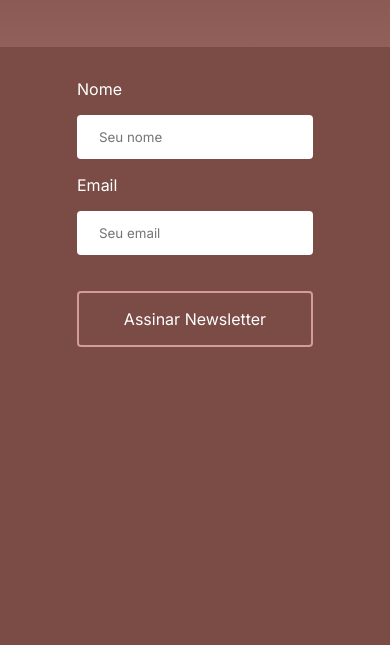
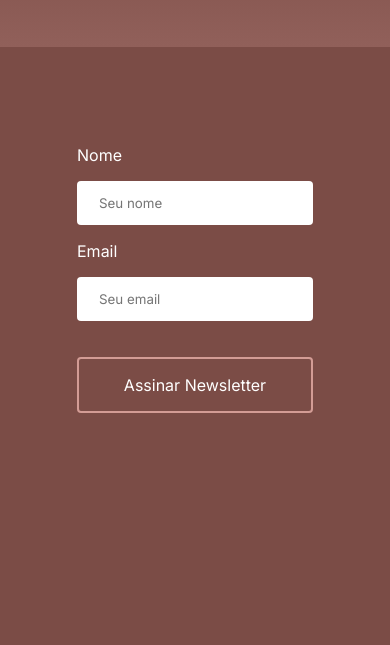
Before and after one commit to ana-schreiner/Exerc-cios-em-aula., a plain HTML site: page 1906/exercicio1/exercicio1.html in a window 390 px wide. Shown: the part 113-758 px from the top of the page. Drawn offline with Linux system fonts and the light colour scheme.

Commit message:
Editei um pouco o css do exercício 1 do dia 19.06

```diff
--- a/1906/exercicio1/exercicio1.css
+++ b/1906/exercicio1/exercicio1.css
@@ -153,6 +153,13 @@ th {
         display: none;
     }
 
+    main{
+        display: flex;
+        flex-direction: column;
+        align-items: center;
+        height: 600px;
+    }
+
     .newsletter {
         display: flex;
         flex-direction: column;
```
